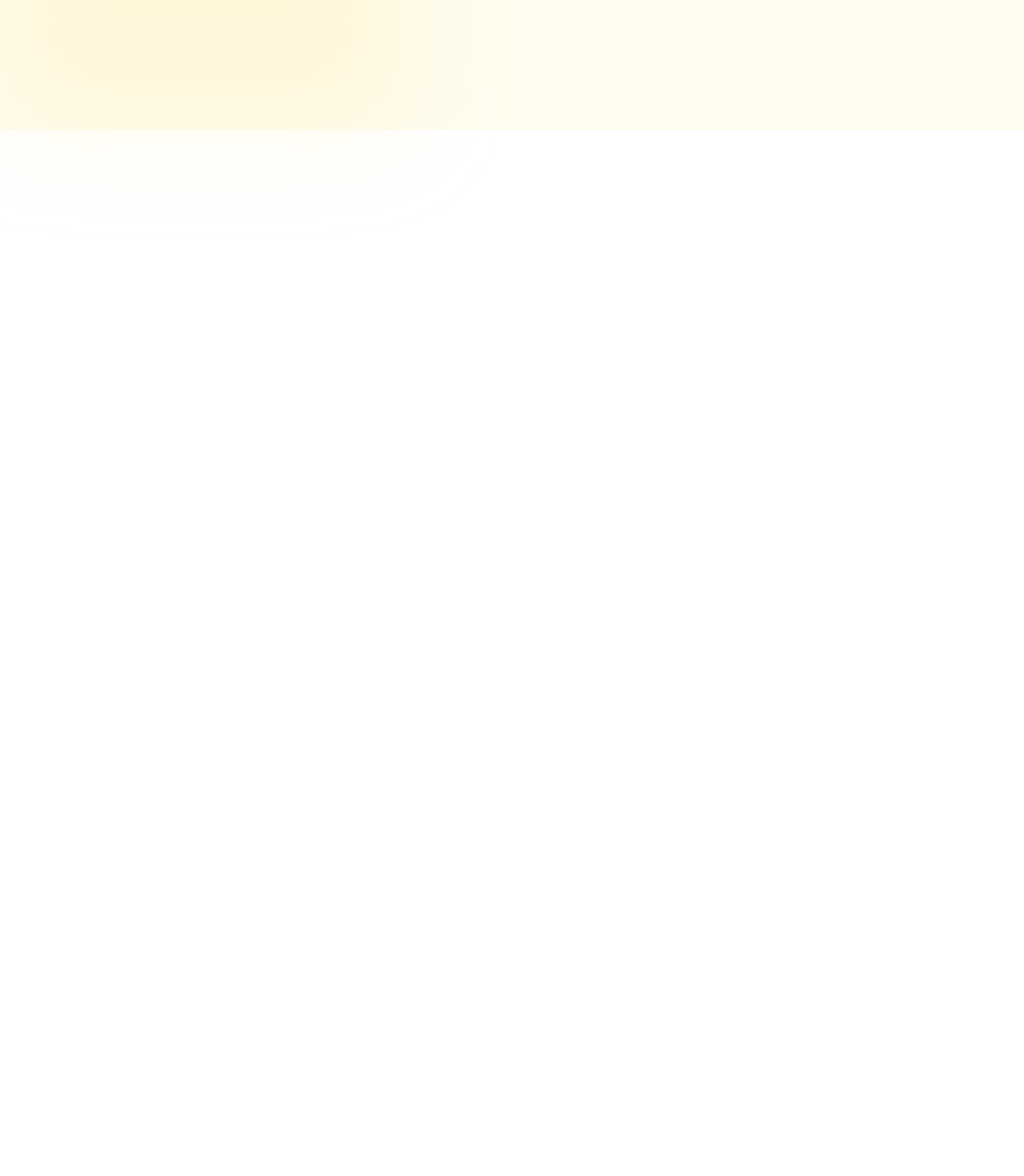
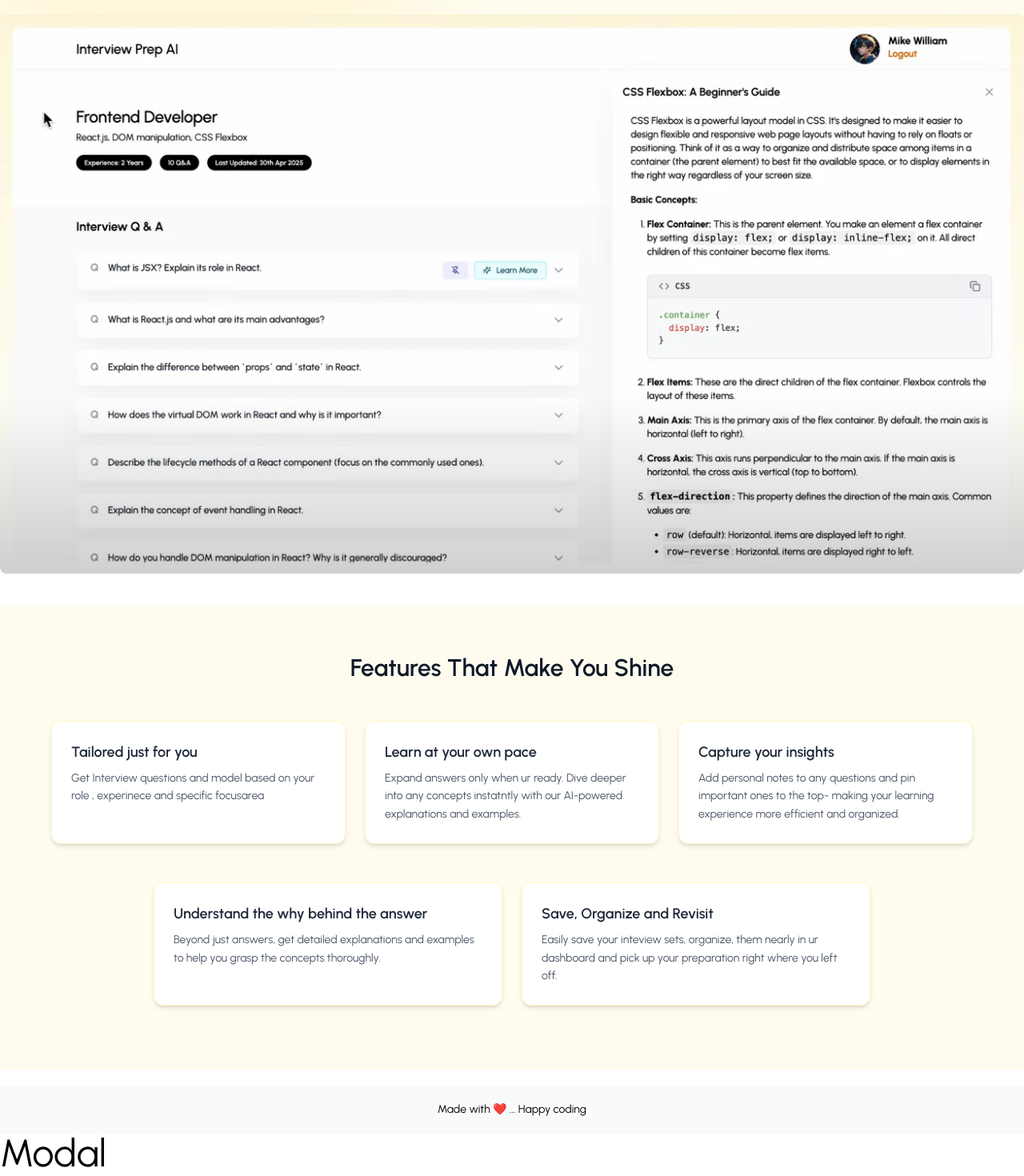
Before and after one commit to prabhjot-2/Interview-Prep-App, a React (Vite) app in the folder frontend/interview-prep-ai/: page / in a window 1280 px wide. Shown: the part 343-1813 px from the top of the page at 80% size. Before the commit the page ends 800 px from the top, so only its background shows below. Built offline with nearby package versions, Linux system fonts and the light colour scheme.

Commit message:
feat: add Modal component, implement Login and SignUp pages, update LandingPage layout, and rename API features constant

```diff
--- /dev/null
+++ b/frontend/interview-prep-ai/src/components/Modal.jsx
@@ -0,0 +1,11 @@
+import React from 'react'
+
+const Modal = ({ children, isOpen, onClose , hideHeader}) => {
+  return (
+    <div>
+      Modal
+    </div>
+  )
+}
+
+export default Modal
--- a/frontend/interview-prep-ai/src/pages/Auth/Login.jsx
+++ b/frontend/interview-prep-ai/src/pages/Auth/Login.jsx
@@ -0,0 +1,11 @@
+import React from 'react'
+
+const Login = () => {
+  return (
+    <div>
+      Login
+    </div>
+  )
+}
+
+export default Login
--- a/frontend/interview-prep-ai/src/pages/Auth/SignUp.jsx
+++ b/frontend/interview-prep-ai/src/pages/Auth/SignUp.jsx
@@ -0,0 +1,12 @@
+import React from 'react'
+
+const SignUp = () => {
+  return (
+    <div>
+      SignUp
+SignUp
+    </div>
+  )
+}
+
+export default SignUp
--- a/frontend/interview-prep-ai/src/pages/LandingPage.jsx
+++ b/frontend/interview-prep-ai/src/pages/LandingPage.jsx
@@ -1,66 +1,157 @@
-import React, { useState } from 'react'
-import {APi_FEATURES} from "../utils/data"
-import { useNavigate } from 'react-router-dom'
+import React, { useState } from "react";
+import { APP_FEATURES } from "../utils/data";
+import { useNavigate } from "react-router-dom";
+import { LuSparkles } from "react-icons/lu";
+import HERO_IMG from "../assets/hero-img.png";
+import Login from "./Auth/Login";
+import SignUp from "./Auth/SignUp";
+import Modal from "../components/Modal";
 
 const LandingPage = () => {
-    const navigate =useNavigate();
-    const [openAuthModal,setOpenAuthModal] = useState(false);
+  const navigate = useNavigate();
+  const [openAuthModal, setOpenAuthModal] = useState(false);
   const [currentPage, setCurrentPage] = useState("login");
 
-    const handleCTA=()=>{};
+  const handleCTA = () => {};
 
   return (
     <div>
-        <div className='w-full min-h-full bg-[#fffcef]'>
-            <div className=' w-[500px] h-[500px] bg-amber-200/20 blur-[65px] absolute top-0 left-0'/>
+      <div className="w-full min-h-full bg-[#fffcef]">
+        <div className=" w-[500px] h-[500px] bg-amber-200/20 blur-[65px] absolute top-0 left-0" />
 
-            <div className='container mx-auto px-4 pt-6 pb-[200px] relative z-10 '>
+        <div className="container mx-auto px-4 pt-6 pb-[200px] relative z-10 ">
           {/* header */}
-                <header className='flex justify-between items-center mb-16 '>
-                    <div className='text-xl text-black font-bold '>
+          <header className="flex justify-between items-center mb-16 ">
+            <div className="text-xl text-black font-bold ">
               Interview Prep AI
             </div>
-                    <button className='bg-linear-to-r from-[#ff9324] to-[#e99a4b] text-sm font-semibold text-white px-7 py-2.5 rounded-full hover:bg-black hover:text-white border border-white transition-colors cursor-pointer '
-                    onClick={()=> setOpenAuthModal(true)}>
+            <button
+              className="bg-linear-to-r from-[#ff9324] to-[#e99a4b] text-sm font-semibold text-white px-7 py-2.5 rounded-full hover:bg-black hover:text-white border border-white transition-colors cursor-pointer "
+              onClick={() => setOpenAuthModal(true)}
+            >
               Login/SignUp
             </button>
           </header>
 
           {/* hero Content */}
-                <div className='flex flex-col md:flex-row items-center'>
-                    <div className='w-full md:w-1/2 pr-4 mb:8 md:mb-0'>
-                        <div className='flex items-center justify-left mb-2'>
-                            <div className=' flex items-center gap-2 text-[13px] text-amber-600 font-semibold bg-amber-100 px-3 py-1 rounded-full border border-amber-300'>
+          <div className="flex flex-col md:flex-row items-center">
+            <div className="w-full md:w-1/2 pr-4 mb:8 md:mb-0">
+              <div className="flex items-center justify-left mb-2">
+                <div className=" flex items-center gap-2 text-[13px] text-amber-600 font-semibold bg-amber-100 px-3 py-1 rounded-full border border-amber-300">
+                  <LuSparkles />
                   AI Powered
                 </div>
               </div>
 
-                        <h1 className='text-5xl text0black font-medium mb-6 leading-tight'>
-                            Ace Interview with <br/>
-                            <span className='text-transparent bg-clip-text bg-[radial-gradient(circle,_#ff9324_0%,_#FCD760_100%)] bg-[length:200%_200%] animate-text-shine font-semibold '>
+              <h1 className="text-5xl text0black font-medium mb-6 leading-tight">
+                Ace Interview with <br />
+                <span className="text-transparent bg-clip-text bg-[radial-gradient(circle,_#ff9324_0%,_#FCD760_100%)] bg-[length:200%_200%] animate-text-shine font-semibold ">
                   AI-Powered
-                            </span>{""}
+                </span>
+                {""}
                 learning
               </h1>
             </div>
 
-                    <div className='w-full md:w-1/2 '>
-                        <p className='text-[17px] text-gray-900 mr-0 md:mr-20 mb-6 '>
+            <div className="w-full md:w-1/2 ">
+              <p className="text-[17px] text-gray-900 mr-0 md:mr-20 mb-6 ">
                 Get role-specific questions, expand answers when you need them,
                 dive deeper into concepts , and organize everything your way.
-                            From preparatio to mastery - your ultimate interview toolkit is here
+                From preparatio to mastery - your ultimate interview toolkit is
+                here
               </p>
 
-                        <button className='bg-black text-sm font-semibold text-white px-7 py-2.5 rounded-full hover:bg-yellow-100 hover:text-black border border-yellow-50 hover:border-yellow-300 transition-colors cursor-pointer '
-                        onClick={handleCTA}>
+              <button
+                className="bg-black text-sm font-semibold text-white px-7 py-2.5 rounded-full hover:bg-yellow-100 hover:text-black border border-yellow-50 hover:border-yellow-300 transition-colors cursor-pointer "
+                onClick={handleCTA}
+              >
                 Get Started
               </button>
             </div>
           </div>
         </div>
       </div>
+
+      <div className="w-full min-h-full relative z-10">
+        <div>
+          <section className="flex items-center justify-center -mt-36">
+            <img
+              src={HERO_IMG}
+              alt="hero image"
+              className="w-[80vw rounded-lg"
+            />
+          </section>
         </div>
-  )
-}
 
-export default LandingPage
+        <div className="w-full min-h-full bg-[#fffcef] mt-10">
+          <div className="container mx-auto px-4 pt-10 pb-20">
+            <section className="mt-5">
+              <h2 className="text-3xl font-semibold text-center mb-12 text-gray-900">
+                Features That Make You Shine
+              </h2>
+
+              <div className="flex flex-col items-center gap-12">
+                {/* First row: 3 cards */}
+                <div className="grid grid-cols-1 md:grid-cols-3 gap-6 w-full max-w-6xl">
+                  {APP_FEATURES.slice(0, 3).map((feature) => (
+                    <div
+                      key={feature.id}
+                      className="bg-white p-6 rounded-xl shadow-md hover:shadow-xl border border-yellow-100 transition duration-300"
+                    >
+                      <h3 className="text-lg font-semibold mb-2 text-gray-800">
+                        {feature.title}
+                      </h3>
+                      <p className="text-gray-600 text-sm leading-relaxed">
+                        {feature.description}
+                      </p>
+                    </div>
+                  ))}
+                </div>
+
+                {/* Second row: 2 cards */}
+                <div className="grid grid-cols-1 md:grid-cols-2 gap-6 w-full max-w-4xl">
+                  {APP_FEATURES.slice(3).map((feature) => (
+                    <div
+                      key={feature.id}
+                      className="bg-white p-6 rounded-xl shadow-md hover:shadow-xl border border-yellow-100 transition duration-300"
+                    >
+                      <h3 className="text-lg font-semibold mb-2 text-gray-800">
+                        {feature.title}
+                      </h3>
+                      <p className="text-gray-600 text-sm leading-relaxed">
+                        {feature.description}
+                      </p>
+                    </div>
+                  ))}
+                </div>
+              </div>
+            </section>
+          </div>
+        </div>
+
+        <div className="text-sm bg-gray-50 text-secondary text-center p-5 mt-5">
+          Made with ❤️ ... Happy coding
+        </div>
+      </div>
+
+      <Modal
+        isOpen={openAuthModal}
+        onClose={()=>{
+            setOpenAuthModal(false);
+            setCurrentPage("login");
+        }}
+        hideHeader
+      >
+      <div>
+        {currentPage==="login" && (<Login setCurrentPage={setCurrentPage}/>
+        )}
+        {currentPage==="signup" && (<SignUp setCurrentPage={setCurrentPage}/>
+        )}
+      </div>
+
+      </Modal>
+    </div>
+  );
+};
+
+export default LandingPage;
--- a/frontend/interview-prep-ai/src/utils/data.js
+++ b/frontend/interview-prep-ai/src/utils/data.js
@@ -1,4 +1,4 @@
-export const APi_FEATURES=[
+export const APP_FEATURES=[
     {
         id:"01",
         title:" Tailored just for you",
@@ -6,7 +6,7 @@ export const APi_FEATURES=[
     },
     {
         id:"02",
-        title:" learn at your own pace",
+        title:" Learn at your own pace",
         description:"Expand answers only when ur ready. Dive deeper into any concepts instatntly with our AI-powered explanations and examples."
     },
     {
```
Also changed, not shown: frontend/interview-prep-ai/src/assets/hero-img.png (added). Lines whose indentation alone changed are shown as unchanged.
